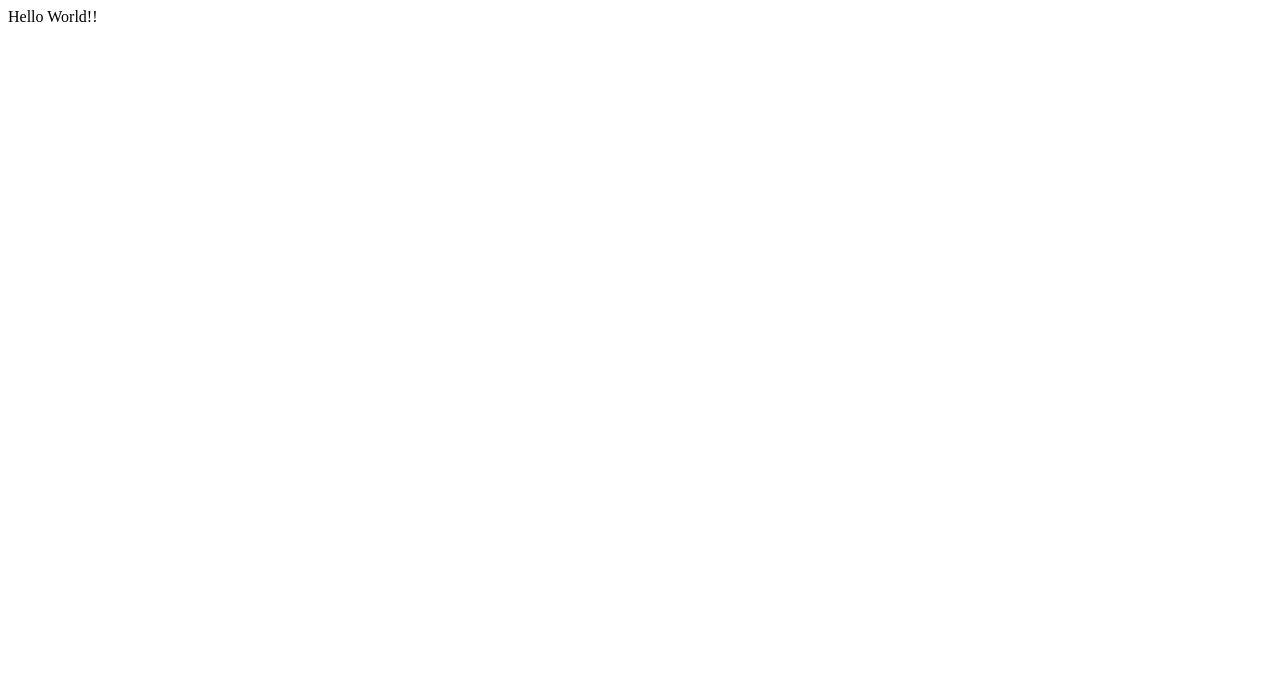
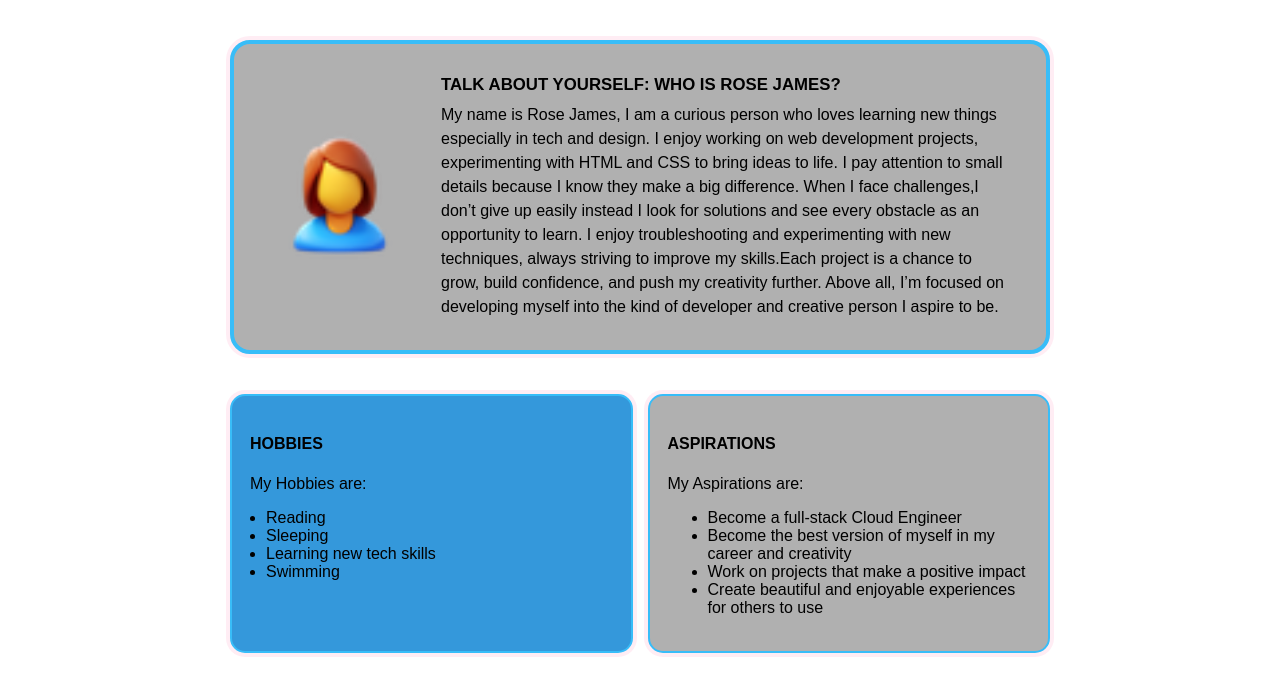
Before and after one commit to rozyja2788-afk/Month_2_ALTSCHOOL_assignment, a plain HTML site: page index.html in a window 1280 px wide. Drawn offline with Linux system fonts and the light colour scheme.

Commit message:
first commit

```diff
--- a/index.html
+++ b/index.html
@@ -3,9 +3,46 @@
 <head>
     <meta charset="UTF-8">
     <meta name="viewport" content="width=device-width, initial-scale=1.0">
-    <title>Document</title>
+    <title>CSS ASSIGNMENT</title>
+    <link rel="stylesheet" href="style.css">
 </head>
 <body>
-    Hello World!!
+    <main class="container">
+        <section class="profile-grid">
+      <div class="avatar">
+        <div class="">
+        <img src="assets/icoavatar-innerns8-user-100.png" alt="user profile" srcset="assets/icons8-user-50.png 480w">
+</div>
+    </div>
+      <div class="about">
+        <h2>TALK ABOUT YOURSELF: WHO IS ROSE JAMES?</h2>
+        <p class="intro">
+           My name is Rose James, I am a curious person who loves learning new things especially in tech and design. I enjoy working on web development projects, experimenting with HTML and CSS to bring ideas to life. I pay attention to small details because I know they make a big difference.  When I face challenges,I don’t give up easily instead I look for solutions and see every obstacle as an opportunity to learn. I enjoy troubleshooting and experimenting with new techniques, always striving to improve my skills.Each project is a chance to grow, build confidence, and push my creativity further. Above all, I’m focused on developing myself into the kind of developer and creative person I aspire to be.
+        </p>
+      </div>
+</section>
+<section class="cards">
+<article class="card-hobbies">
+    <h4>HOBBIES</h4>
+    <p>My Hobbies are:</p>
+    <ul>
+        <li>Reading</li>
+        <li>Sleeping</li>
+        <li>Learning new tech skills</li>
+        <li>Swimming</li>
+    </ul>
+</article>
+<article class="card aspiration">
+    <h4>ASPIRATIONS</h4>
+    <p>My Aspirations are:</p>
+    <ul>
+        <li>Become a full-stack Cloud Engineer</li>
+        <li>Become the best version of myself in my career and creativity</li>
+        <li>Work on projects that make a positive impact</li>
+        <li>Create beautiful and enjoyable experiences for others to use</li>
+    </ul>
+</article>
+</section>
+    </main>
 </body>
 </html>
--- /dev/null
+++ b/style.css
@@ -0,0 +1,108 @@
+:root{
+    --bg:#FFFFFF;
+    --card:#1E293B;
+    --accent: #F472b6;
+    --border:#38BDF8;
+    --maxw:820px;
+}
+
+body{
+margin: 0;
+min-height: 50vh;
+font-family: Arial, Helvetica, sans-serif;
+background: var(--background);
+display: flex;
+align-items: center;
+justify-content: center;
+padding: 40px 20px;
+}
+.container{
+    width: 100%;
+    max-width:var(--maxw)
+}
+.profile-grid{
+display: grid;
+grid-template-columns: 160px 1fr;
+grid-template-rows: auto;
+gap: 10px;
+align-items: center;
+padding: 25px;
+border-radius: 20px;
+border: 4px solid var(--border);
+box-shadow: 0 0 0 4px rgba(255, 111, 163, 0.12);
+background: #b0b0b0;
+}
+.avatar{
+    width: 160px;
+    height: 160px;
+    border-radius: 20px;
+    display: flex;
+    align-items: center;
+    justify-content: center;
+}
+.avatar-inner{
+    width: 120px;
+    height: 120px;
+    border-radius: 100%;
+    border: 3px solid var(--accent);
+    align-items: center;
+    justify-content: center;
+    display: flex;
+    background: var(--card);
+    font-size: 0.9rem;
+}
+
+.avatar-inner img{
+width: 100%;
+height: 100px;
+object-fit: cover;
+border-radius: 50%;
+display: block;
+}
+.about{
+    padding: 6px 12px;
+}
+.about h2{
+    margin: 0 0 8px 0;
+    font-size: 1.05rem;
+    color: black;
+}
+.intro{
+    margin: 0;
+    line-height: 1.5;
+}
+.cards{
+display: grid;
+    grid-template-columns: 1fr 1fr;
+    margin-top: 20px;
+    gap: 15px;
+}
+.card{
+    background:#b0b0b0;
+    padding: 18px;
+    border-radius: 15px;
+    box-shadow: 0 0 0 4px rgba(255, 111, 163, 0.12);
+    border: 2px solid var(--border);
+    margin-top: 20px;
+}
+.card-hobbies{
+    background: #3498db;
+    padding: 18px;
+    border-radius: 15px;
+    box-shadow: 0 0 0 4px rgba(255, 111, 163, 0.12);
+    border: 2px solid var(--border);
+    margin-top: 20px;
+}
+.card-hobbies ul{
+padding-left: 1rem;
+}
+.card-aspiartion ul{
+    padding-left: 1rem;
+}
+@media(max-width:700px){
+    .profile-grid{
+        grid-template-columns: 1fr;
+        grid-template-rows: auto auto;
+        padding: 18px;
+    }
+}
```
Also changed, not shown: assets/icons8-user-100.png (added), assets/icons8-user-50.png (added).
